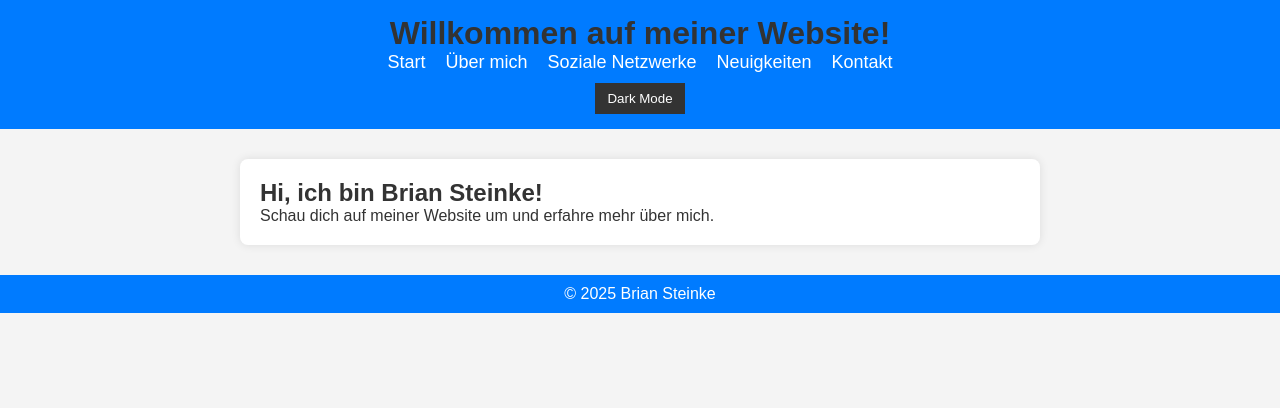
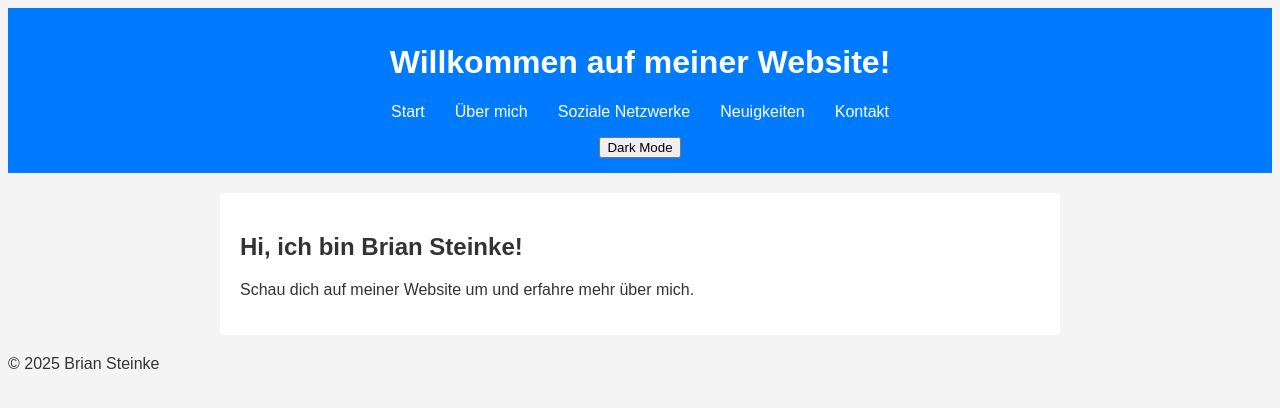
Before and after one commit to steinkebrian/Briansteinkewebsite-, a plain HTML site: page index.html in a window 1280 px wide. Drawn offline with Linux system fonts and the light colour scheme.

Commit message:
Update styles.css
V1.1

```diff
--- a/styles.css
+++ b/styles.css
@@ -1,88 +1,41 @@
-/* Allgemeine Einstellungen */
-* {
-    margin: 0;
-    padding: 0;
-    box-sizing: border-box;
+body {
     font-family: Arial, sans-serif;
+    background-color: #f4f4f4;
+    color: #333;
 }
 
-body {
-    background-color: #f4f4f4;
-    color: #333;
-    transition: background 0.3s, color 0.3s;
+.dark-mode {
+    background-color: #121212;
+    color: white;
 }
 
-/* Dark Mode */
-.dark-mode {
-    background-color: #121212;
-    color: #fff;
-}
-
-/* Header & Navigation */
 header {
     background: #007bff;
+    color: white;
+    text-align: center;
     padding: 15px;
-    text-align: center;
 }
 
 nav ul {
     list-style: none;
     display: flex;
     justify-content: center;
-    gap: 20px;
+    padding: 0;
 }
 
 nav ul li {
-    display: inline;
+    margin: 0 15px;
 }
 
 nav ul li a {
+    color: white;
     text-decoration: none;
-    color: white;
-    font-size: 18px;
-    transition: 0.3s;
 }
 
-nav ul li a:hover {
-    text-decoration: underline;
-}
-
-/* Dark Mode Button */
-#darkModeToggle {
-    margin-top: 10px;
-    padding: 8px 12px;
-    background: #333;
-    color: white;
-    border: none;
-    cursor: pointer;
-    transition: 0.3s;
-}
-
-#darkModeToggle:hover {
-    background: #555;
-}
-
-/* Hauptinhalt */
 main {
     max-width: 800px;
-    margin: 30px auto;
+    margin: 20px auto;
     padding: 20px;
     background: white;
-    box-shadow: 0 0 10px rgba(0, 0, 0, 0.1);
-    border-radius: 8px;
+    border-radius: 5px;
 }
-
-/* Dark Mode für Inhalt */
-.dark-mode main {
-    background: #222;
-    box-shadow: 0 0 10px rgba(255, 255, 255, 0.1);
-}
-
-/* Footer */
-footer {
-    text-align: center;
-    padding: 10px;
-    background: #007bff;
-    color: white;
-    margin-top: 20px;
-}
```
